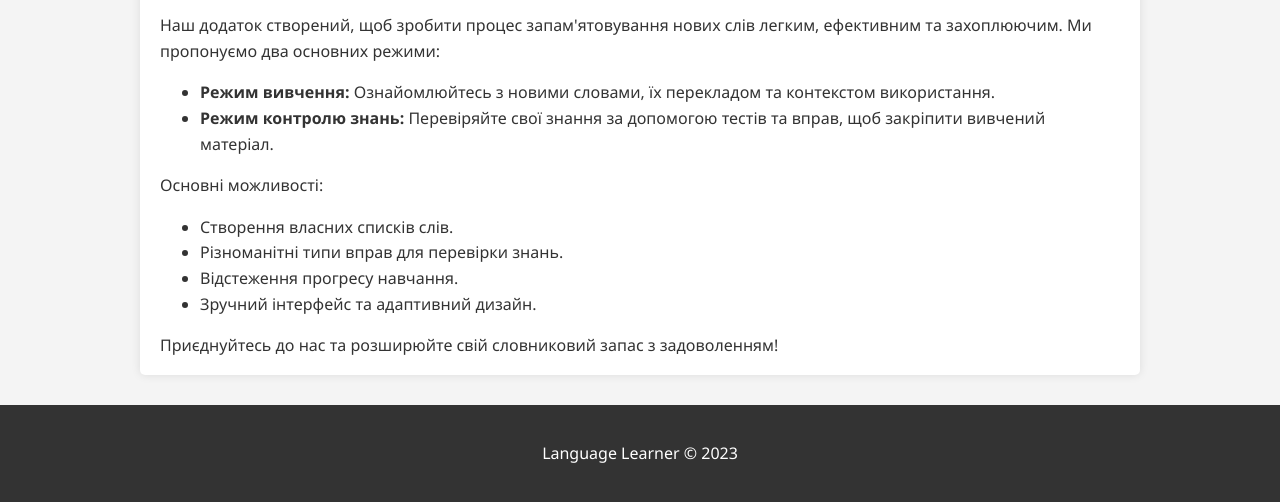
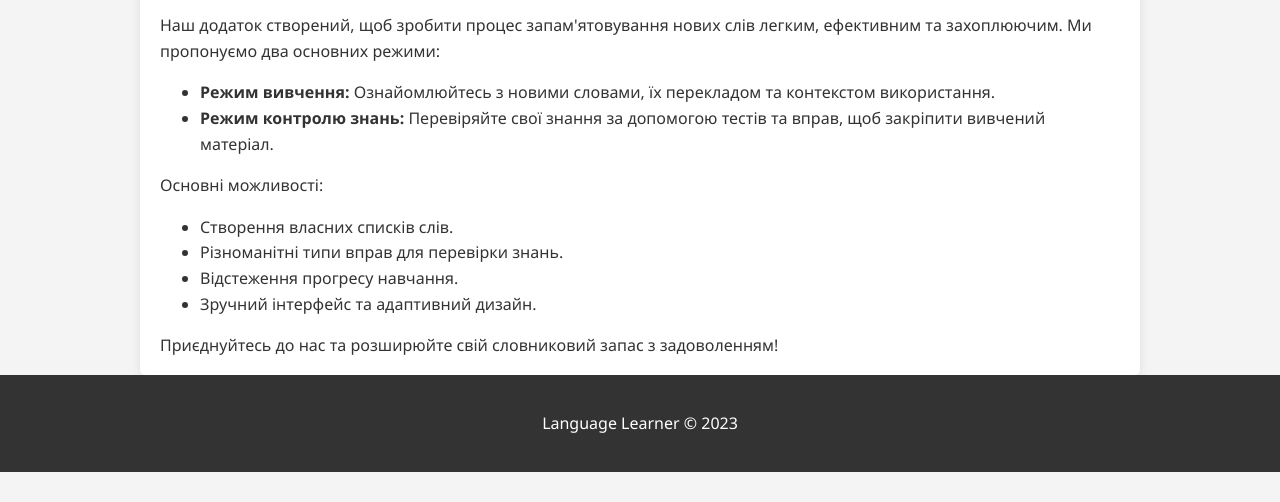
Before and after one commit to EMPTYest/lab2, a plain HTML site: page index.html in a window 1280 px wide. Shown: the part 331-833 px from the top of the page. After the commit the page ends 803 px from the top, so only its background shows below. Drawn offline with Linux system fonts and the light colour scheme.

Commit message:
Update style.css

```diff
--- a/style.css
+++ b/style.css
@@ -217,7 +217,7 @@ table.profile-table td:first-child {
 /* Footer */
 footer {
     padding: 20px;
-    margin-top: 30px;
+    margin-bottom: 0px;
     color: #fff;
     background-color: #333;
     text-align: center;
```
